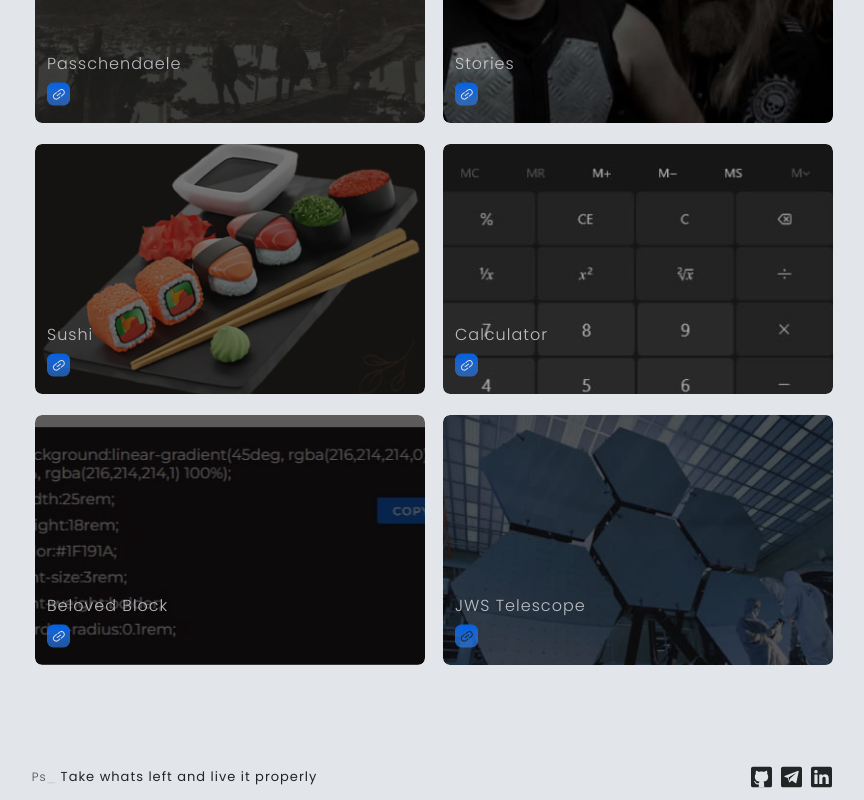
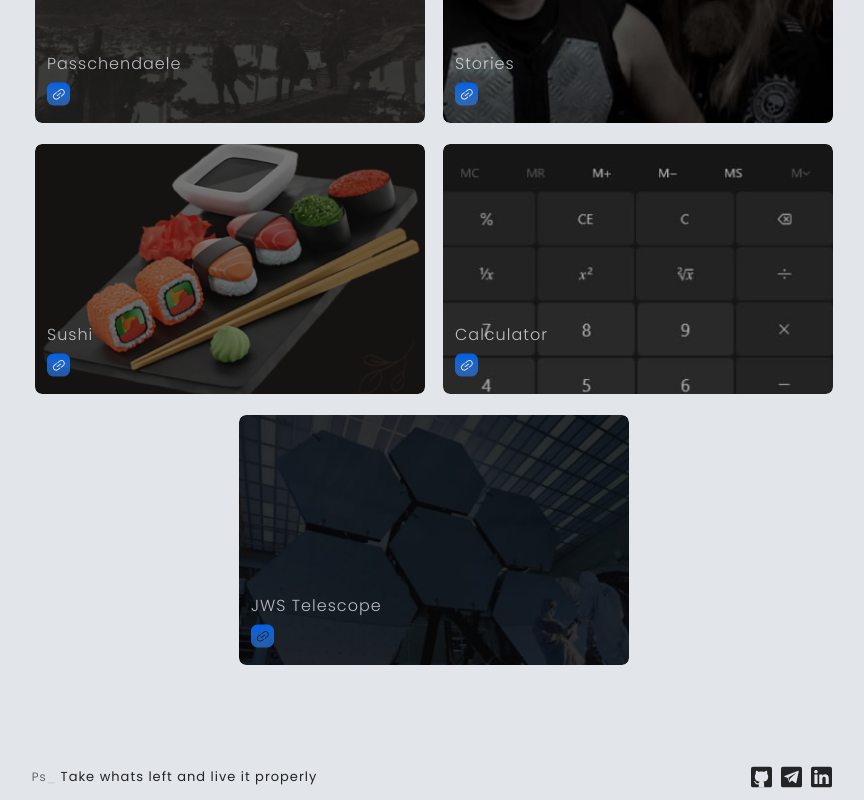
Before and after one commit to psilva999/portfolio, a React (Vite) app: page / in a window 1280 px wide. Shown: the part 541-1341 px from the top of the page, without its empty margins (206-1070 px from the left). Built offline with nearby package versions, Linux system fonts and the light colour scheme.

Commit message:
calculator-app

```diff
--- a/src/components/Projects.jsx
+++ b/src/components/Projects.jsx
@@ -3,7 +3,6 @@ import Stories from '../assets/images/1-stories.jpg'
 import Sushi from '../assets/images/4-sushi.jpg'
 
 import Calculator from '../assets/images/3-calculator.jpg'
-import Bb from '../assets/images/6-bb.jpg'
 import Jws from '../assets/images/5-jws.jpg'
 
 import { ReactComponent as LinkSite } from '../assets/svg/1-link.svg'
@@ -36,18 +35,10 @@ const Projects = () => {
         </article>
       </a>
 
-      <a href="https://psilva999.github.io/calculator/" rel='noreferrer' target='_blank'>
+      <a href="https://psilva999.github.io/calculator-app/" rel='noreferrer' target='_blank'>
         <img src={ Calculator } alt="Calculator"/>
 
         <article> <h2>Calculator</h2>
-          <LinkSite/>
-        </article>
-      </a>
-
-      <a href="https://psilva999.github.io/beloved-block-generator/" rel='noreferrer' target='_blank'>
-        <img src={ Bb } alt="generator"/>
-
-        <article> <h2>Beloved Block</h2>
           <LinkSite/>
         </article>
       </a>
--- a/vite.config.js
+++ b/vite.config.js
@@ -1,9 +1,10 @@
 import { defineConfig } from 'vite'
 
 import react from '@vitejs/plugin-react'
-import svgr from "vite-plugin-svgr";
+import svgr from "vite-plugin-svgr"
 
 // https://vitejs.dev/config/
 export default defineConfig({
+  base: '/portfolio/',
   plugins: [react(), svgr()],
 })
```
Also changed, not shown: 1 other file (tests, documents, lock files or other folders).
